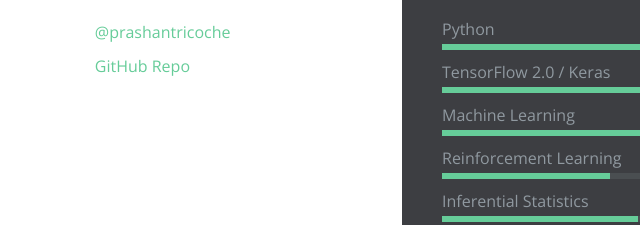
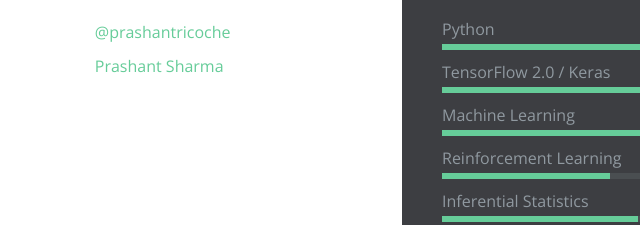
Before and after one commit to prashant-py-debug/Prashant-resume, a plain HTML site: page index.html in a window 1280 px wide. Shown: the part 860-1085 px from the top of the page, 110-750 px from the left. Drawn offline with nearby package versions, Linux system fonts and the light colour scheme.

Commit message:
linkedIn tag correction

```diff
--- a/index.html
+++ b/index.html
@@ -79,7 +79,7 @@
       	</ul>
         <ul class="list-content"> <!-- REMEMBER TO PUT THE URL ON THE HREF TAG  -->
       		<li><a href="https://twitter.com/prashantricoche?lang=en">@prashantricoche</a></li> <!-- YOUR TWITTER USER  -->
-      		<li><a href="https://www.linkedin.com/in/prashant-sharma-29ba701b6/">GitHub Repo</a></li> <!-- YOUR LinkedIn USER  -->
+      		<li><a href="https://www.linkedin.com/in/prashant-sharma-29ba701b6/">Prashant Sharma</a></li> <!-- YOUR LinkedIn USER  -->
 
       	</ul>
       </div>
```
